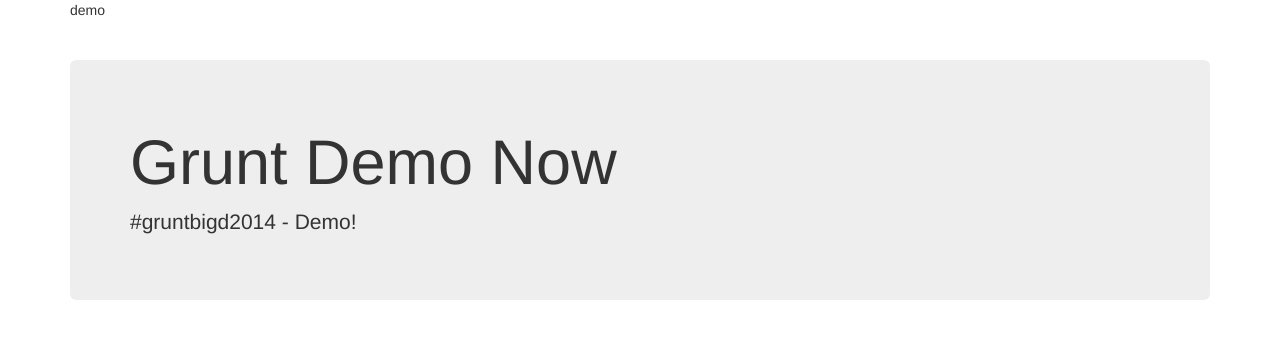
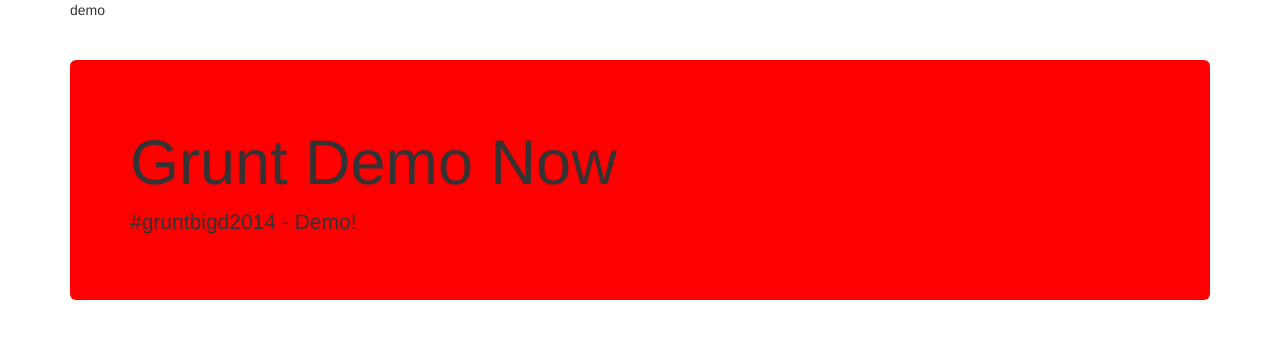
Before and after one commit to imaginethepoet/bigd2014grunt, a website: page index.html in a window 1280 px wide. Drawn offline with nearby package versions, Linux system fonts and the light colour scheme.

Commit message:
Updating the  index file to add the custom css

```diff
--- a/index.html
+++ b/index.html
@@ -35,6 +35,9 @@
     <!--Our Application-->
     <script src="assets/js/app.js"></script>
 
+    <!-- Custom CSS -->
+    <link rel="stylesheet" href="assets/css/app.css">
+
 
   </head>
   <body>
```
